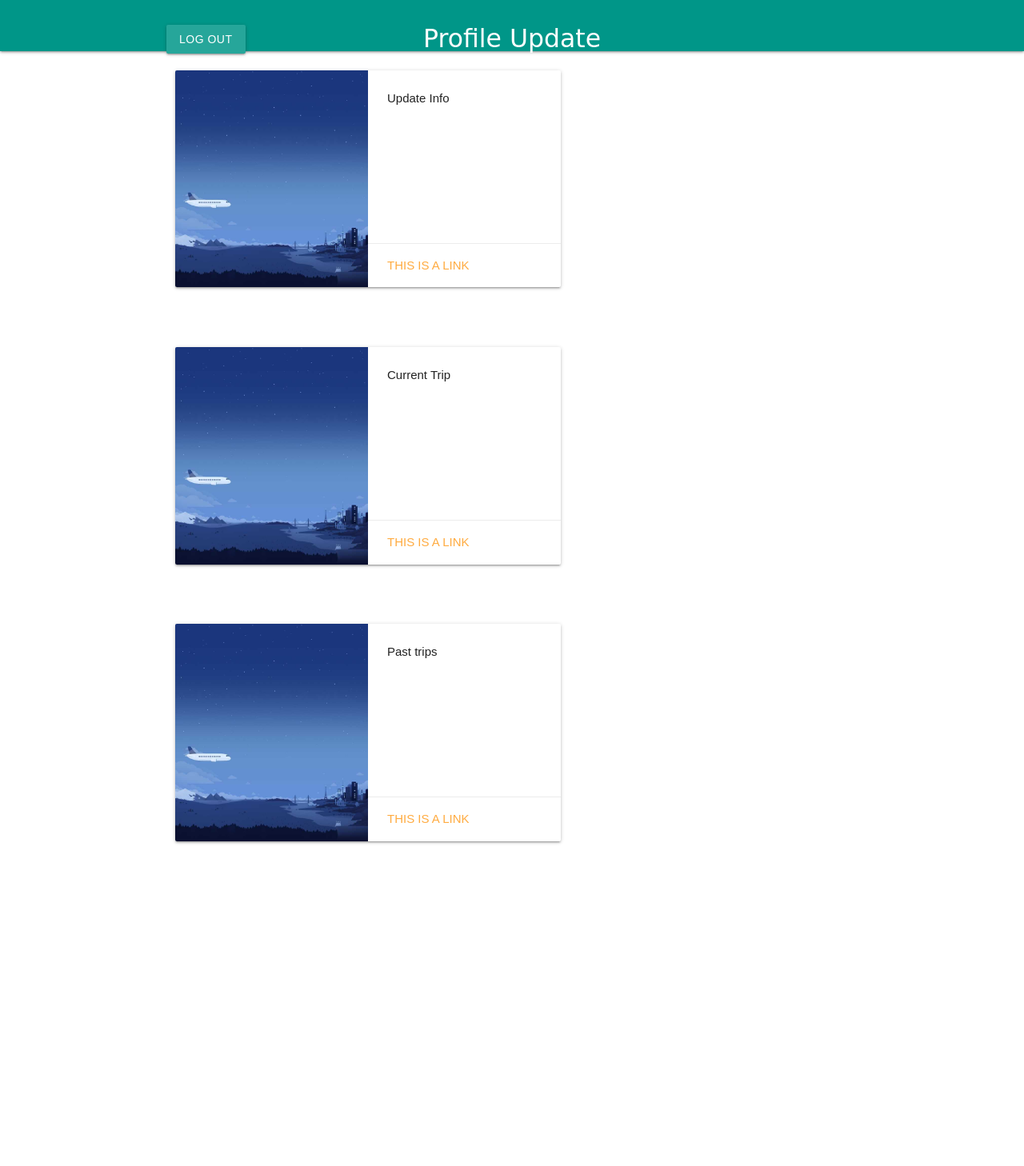
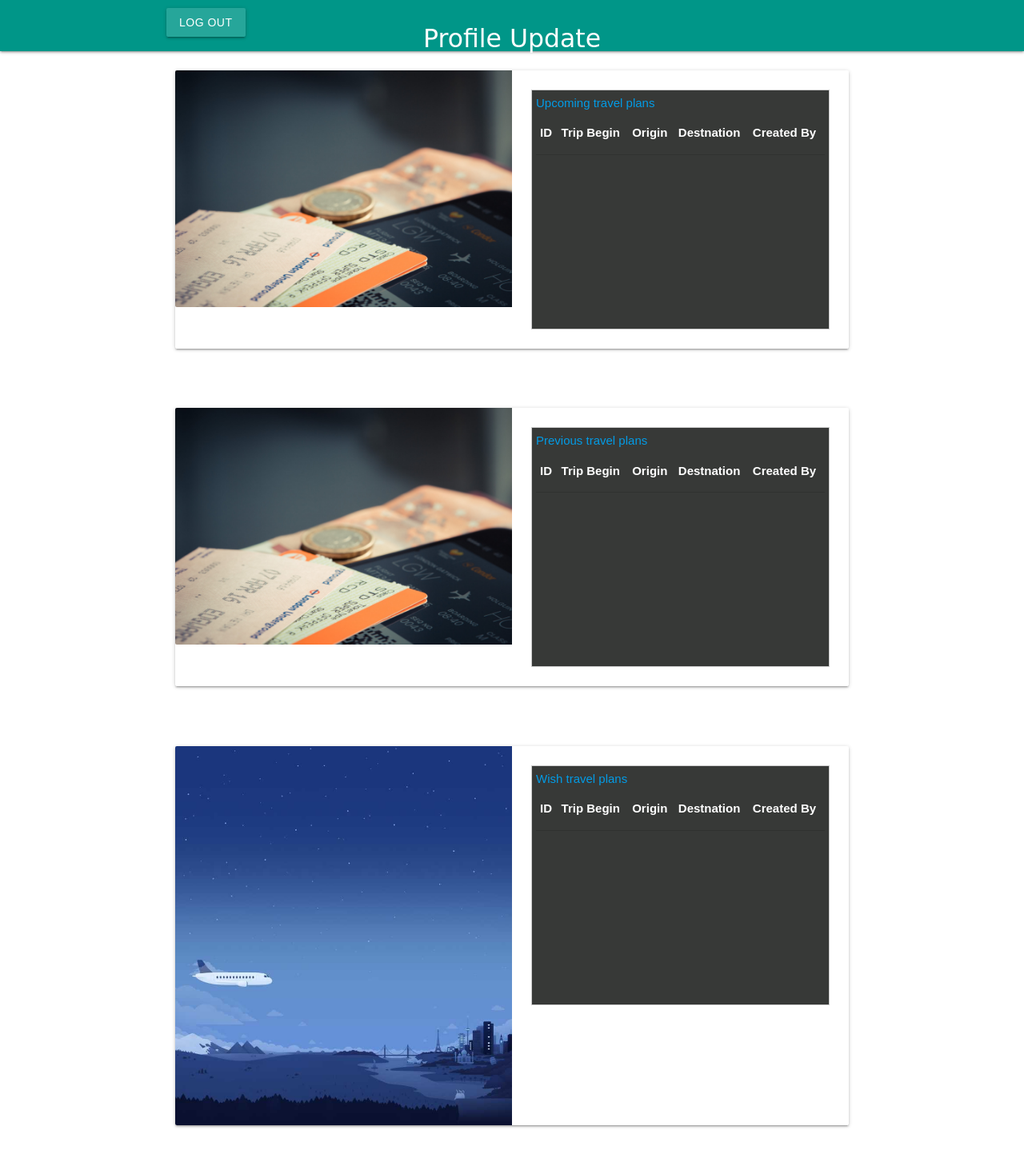
Before and after one commit to vanghlee01/project-2, a Node server app: page /profile in a window 1280 px wide. Shown: the whole page at 80% size. Before the commit the page ends 1055 px from the top, so only its background shows below. Run offline with Node 20, Linux system fonts and the light colour scheme; lists and menus that the app fills with data are empty; some libraries are stand-ins or nearby versions.

Commit message:
profile page connected to database

```diff
--- a/controllers/survey-controller.js
+++ b/controllers/survey-controller.js
@@ -32,7 +32,8 @@ module.exports.survey = function(req, res) {
       //   data: results,
       //   message: "user registered sucessfully"
       // });
-      res.redirect("/surveyplan");
+      // res.redirect("/surveyplan");
+      res.render("surveyplan", { user: req.body.username });
     }
   });
 };
--- a/routes/htmlRoutes.js
+++ b/routes/htmlRoutes.js
@@ -6,6 +6,7 @@ var authenticateController = require("../controllers/authenticate-controller");
 var registerController = require("../controllers/register-controller");
 var surveycontroller = require("../controllers/survey-controller");
 var profileController = require("../controllers/profile-controller");
+var con = require("../config/config");
 
 
 module.exports = function(app) {
@@ -55,4 +56,19 @@ module.exports = function(app) {
   app.post("/controllers/survey-controller", surveycontroller.survey);
 
 
-};
+    app.delete("/api/quotes/:id", function(req, res) {
+      con.query("DELETE FROM survey WHERE id = ?", [req.params.id], function(err, result) {
+        if (err) {
+          // If an error occurred, send a generic server failure
+          return res.status(500).end();
+        }
+        else if (result.affectedRows === 0) {
+          // If no rows were changed, then the ID must not exist, so 404
+          return res.status(404).end();
+        }
+        res.status(200).end();
+
+      });
+    });
+
+  }
--- a/views/profile.handlebars
+++ b/views/profile.handlebars
@@ -18,45 +18,58 @@
                 <div class="nav-wrapper">
                     <a href="#" class="center brand-logo trip-planner">Profile Update</a>
                     <a href="#" data-target="mobile-nav"></a>
-                     <a class="btn btn-info btn-lg" class="glyphicon glyphicon-log-ou" href="/"
-            style=" width:auto;">log out</a>
-            <p id="demo"></p
+                     <a class="btn btn-info btn-lg" class="glyphicon glyphicon-log-ou" href="/" style=" width:auto;position:fixed;top:10px;">log out</a>
+
                 </div>
             </div>
         </nav>
     </div>
 
     <!--Section: Profile update-->
+ <div class="container">
+        <div class="row">
+            <div class="col s12 m12">
 
-    <div class="container">
-        <div class="row">
-            <div class="col s12 m7">
-                  {{#each username}}
-                    <h5> {{first_name}} </h5>
-                        {{/each}}
                 <div class="card horizontal">
                     <div class="card-image">
-                        {{#each username}}
-                    <h5> {{username}} </h5>
-                        {{/each}}
-                      {{#each username}}
-                    <h5> {{first_name}} </h5>
-                        {{/each}}
-                        <img src="../public/img/Landscape-Mobile-min.jpg">
+                        <img src="http://localhost:3000/img/boarding-pass-euro-ticket-69866.jpg">
                     </div>
                     <div class="card-stacked">
                         <div class="card-content">
-                            <p>Update Info</p>
+                        <div id="overflowTest">
+                               <a href="#">Upcoming travel plans </a>
+                         <table class="table">
+                            <thead>
+                            <tr>
+                                <th>ID</th>
+                                <th>Trip Begin</th>
+                                {{!-- <th>Trip End</th> --}}
+                                <th>Origin</th>
+                                <th>Destnation</th>
+                                 <th>Created By</th>
+                            </tr>
+                            </thead>
+                              {{#each username}}
+                            <tbody>
+                            <tr>
+                                <td>{{this.id}}</td>
+                                <td>{{this.begintrip}}</td>
+                                 {{!-- <td>{{this.begintrip}}</td> --}}
+                                <td>{{this.origin}}</td>
+                                <td>{{this.destination}}</td>
+                                 <td>{{this.first_name}}</td>
+                                <td> <button data-id="{{this.id}}" class="delquote">Delete</button></td>
+                              {{/each}}
+                            </tr>
+                            </tbody>
+
+                        </table>
+                          </div>
+                          </div>
+                             </div>
+                         </div>
                         </div>
-                        <div class="card-action">
-                            <a href="#">This is a link</a>
-                            <div class="card-reveal">
-                                <span class="card-title grey-text text-darken-4">Card Title<i
-                                        class="material-icons right">close</i></span>
-                                <p>Here is some more information about this product that is only revealed once clicked
-                                    on.</p>
-                            </div>
-                        </div>
+
                     </div>
                 </div>
             </div>
@@ -67,19 +80,49 @@
     <!--Section for Current trip-->
     <div class="container">
         <div class="row">
-            <div class="col s12 m7">
+            <div class="col s12 m12">
 
                 <div class="card horizontal">
                     <div class="card-image">
-                        <img src="../public/img/Landscape-Mobile-min.jpg">
+                        <img src="http://localhost:3000/img/boarding-pass-euro-ticket-69866.jpg">
                     </div>
                     <div class="card-stacked">
                         <div class="card-content">
-                            <p>Current Trip</p>
+                        <div id="overflowTest">
+                             <a href="#">Previous travel plans </a>
+                         <table class="table">
+                            <thead>
+                            <tr>
+
+                                 <th>ID</th>
+                                <th>Trip Begin</th>
+                                {{!-- <th>Trip End</th> --}}
+                                <th>Origin</th>
+                                <th>Destnation</th>
+                                 <th>Created By</th>
+                            </tr>
+                            </thead>
+                              {{#each username}}
+                            <tbody>
+                            <tr>
+                                <td>{{this.id}}</td>
+                                <td>{{this.begintrip}}</td>
+                                 {{!-- <td>{{this.begintrip}}</td> --}}
+                                <td>{{this.origin}}</td>
+                                <td>{{this.destination}}</td>
+                                 <td>{{this.first_name}}</td>
+                                <td> <button data-id="{{this.id}}" class="delquote">Delete</button></td>
+                              {{/each}}
+                            </tr>
+                            </tbody>
+
+                        </table>
+                          </div>
+                          </div>
+                             </div>
+                         </div>
                         </div>
-                        <div class="card-action">
-                            <a href="#">This is a link</a>
-                        </div>
+
                     </div>
                 </div>
             </div>
@@ -87,22 +130,51 @@
 
         </div>
     </div>
-    <!--Section for Older trips-->
+    <!--Section for Current trip-->
     <div class="container">
         <div class="row">
-            <div class="col s12 m7">
+            <div class="col s12 m12">
 
                 <div class="card horizontal">
                     <div class="card-image">
-                        <img src="../public/img/Landscape-Mobile-min.jpg">
+                        <img src="http://localhost:3000/img/Landscape-Mobile-min.jpg">
                     </div>
                     <div class="card-stacked">
                         <div class="card-content">
-                            <p>Past trips</p>
+                        <div id="overflowTest">
+                                 <a href="#">Wish travel plans </a>
+                         <table class="table">
+                            <thead>
+                            <tr>
+                             <th>ID</th>
+                                <th>Trip Begin</th>
+                                {{!-- <th>Trip End</th> --}}
+                                <th>Origin</th>
+                                <th>Destnation</th>
+                                 <th>Created By</th>
+                            </tr>
+                            </thead>
+                              {{#each username}}
+                            <tbody>
+                            <tr>
+                                <td>{{this.id}}</td>
+                                <td>{{this.begintrip}}</td>
+                                 {{!-- <td>{{this.begintrip}}</td> --}}
+                                <td>{{this.origin}}</td>
+                                <td>{{this.destination}}</td>
+                                 <td>{{this.first_name}}</td>
+                                <td> <button data-id="{{this.id}}" class="delquote">Delete</button></td>
+                              {{/each}}
+                            </tr>
+                            </tbody>
+
+                        </table>
+                          </div>
+                          </div>
+                             </div>
+                         </div>
                         </div>
-                        <div class="card-action">
-                            <a href="#">This is a link</a>
-                        </div>
+
                     </div>
                 </div>
             </div>
@@ -111,7 +183,40 @@
         </div>
     </div>
 
+
     <script src="https://cdnjs.cloudflare.com/ajax/libs/materialize/1.0.0/js/materialize.min.js"></script>
 </body>
 
 </html>
+
+<style>
+#overflowTest {
+  background: rgb(55, 57, 55);
+  color: white;
+  padding: 5px;
+  width: 100%;
+  height:300px;
+  overflow: scroll;
+  border: 1px solid #ccc;
+}
+</style>
+<script>
+
+
+    $(".delquote").on("click", function(event) {
+      var id = $(this).data("id");
+
+      // Send the DELETE request.
+      $.ajax("/api/quotes/" + id, {
+        type: "DELETE"
+      }).then(
+        function() {
+          console.log("deleted id ", id);
+          // Reload the page to get the updated list
+          location.reload();
+        }
+      );
+    });
+
+
+</script>
```
Also changed, not shown: controllers/profile-controller.js (+10 -34 lines), views/example.handlebars (+58 -17 lines), views/profile2.html (deleted, +0 -102 lines), views/surveyplan.handlebars (+18 -14 lines), 1 other file.
